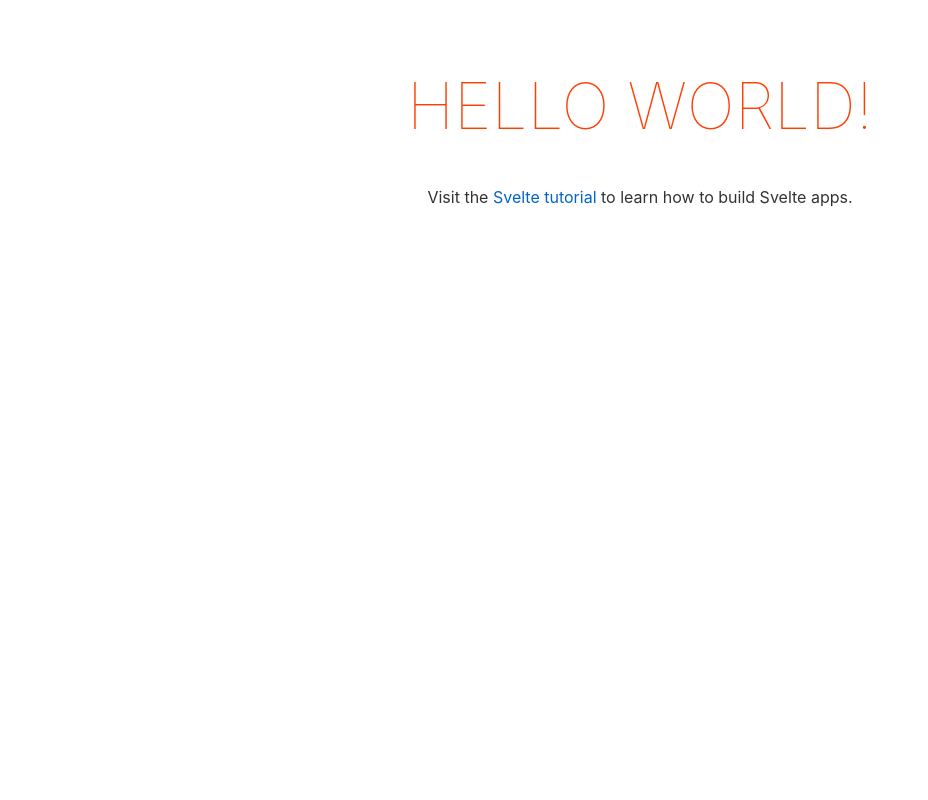
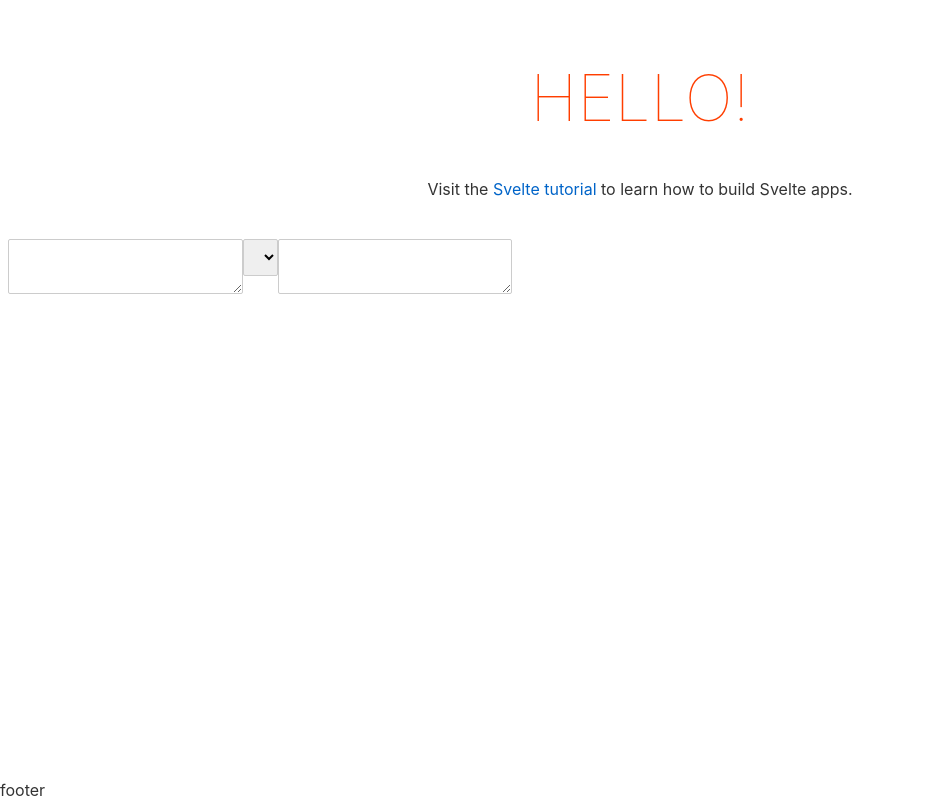
Before and after one commit to featherbear/spit, a Svelte app: page / in a window 1280 px wide. Shown: the whole page, without its empty margins (0-928 px from the left). Built offline with nearby package versions, Linux system fonts and the light colour scheme.

Commit message:
Basic UI

```diff
--- a/public/global.css
+++ b/public/global.css
@@ -2,12 +2,12 @@ html, body {
 	position: relative;
 	width: 100%;
 	height: 100%;
+	padding: 0;
+	margin: 0;
 }
 
 body {
 	color: #333;
-	margin: 0;
-	padding: 8px;
 	box-sizing: border-box;
 	font-family: -apple-system, BlinkMacSystemFont, "Segoe UI", Roboto, Oxygen-Sans, Ubuntu, Cantarell, "Helvetica Neue", sans-serif;
 }
--- a/public/index.html
+++ b/public/index.html
@@ -4,7 +4,7 @@
 	<meta charset='utf-8'>
 	<meta name='viewport' content='width=device-width,initial-scale=1'>
 
-	<title>Svelte app</title>
+	<title>Spit</title>
 
 	<link rel='icon' type='image/png' href='favicon.png'>
 	<link rel='stylesheet' href='global.css'>
--- a/src/App.svelte
+++ b/src/App.svelte
@@ -1,19 +1,84 @@
 <script lang="ts">
-	export let name: string;
+  import Panel from "./Panel.svelte";
+
+  let lastInput;
+  let inputA;
+  let inputB;
+  let conversionOption;
+
+  import conversions from "./conversions";
+
+  function handleInputFocus({ target }) {
+    if (lastInput !== target) {
+      lastInput = target;
+      target.placeholder = ""
+    }
+  }
+
+  function handleChange() {
+    if (lastInput === inputA) {
+      try {
+        inputB.value = conversions[conversionOption].aToB(inputA.value);
+      } catch (e) {
+        inputB.placeholder = e.message;
+        inputB.value = "";
+      }
+    } else {
+      try {
+        inputA.value = conversions[conversionOption].bToA(inputB.value);
+      } catch (e) {
+        inputA.placeholder = e.message;
+        inputA.value = "";
+      }
+    }
+    // Failed to convert
+  }
 </script>
 
+<div class="container">
+  <header>
+    <h1>Hello!</h1>
+    <p>
+      Visit the <a href="https://svelte.dev/tutorial">Svelte tutorial</a> to learn
+      how to build Svelte apps.
+    </p>
+  </header>
   <main>
-	<h1>Hello {name}!</h1>
-	<p>Visit the <a href="https://svelte.dev/tutorial">Svelte tutorial</a> to learn how to build Svelte apps.</p>
+    <Panel
+      on:keyup={handleChange}
+      bind:elem={inputA}
+      on:focus={handleInputFocus}
+    />
+    <div class="selector">
+      <select bind:value={conversionOption} on:select={handleChange}>
+        {#each Object.entries(conversions) as [id, { name }]}
+          <option value={id}>{name}</option>
+        {/each}
+      </select>
+    </div>
+    <Panel
+      on:keyup={handleChange}
+      bind:elem={inputB}
+      on:focus={handleInputFocus}
+    />
   </main>
 
-<style>
-	main {
+  <footer>footer</footer>
+</div>
+
+<style lang="scss">
+  div.container {
+    width: 100%;
+    height: 100%;
+    display: flex;
+    flex-direction: column;
+  }
+
+  header {
     text-align: center;
     padding: 1em;
-		max-width: 240px;
+    // max-width: 240px;
     margin: 0 auto;
-	}
 
     h1 {
       color: #ff3e00;
@@ -21,10 +86,18 @@
       font-size: 4em;
       font-weight: 100;
     }
+  }
 
-	@media (min-width: 640px) {
   main {
-			max-width: none;
+    flex: 1;
+    padding: 8px;
+    display: flex;
+    flex-direction: row;
   }
-	}
+
+  //   @media (min-width: 640px) {
+  //     main {
+  //       max-width: none;
+  //     }
+  //   }
 </style>
--- /dev/null
+++ b/src/Panel.svelte
@@ -0,0 +1,7 @@
+<script>
+  export let elem;
+</script>
+
+<div class="panel">
+  <textarea bind:this={elem} on:keyup on:focus />
+</div>
--- a/src/main.ts
+++ b/src/main.ts
@@ -1,10 +1,7 @@
 import App from './App.svelte';
 
 const app = new App({
-	target: document.body,
-	props: {
-		name: 'world'
-	}
+	target: document.body
 });
 
 export default app;
```
Also changed, not shown: package.json (+4 -3 lines), 1 other file (tests, documents, lock files or other folders). Lines whose indentation alone changed are shown as unchanged.
